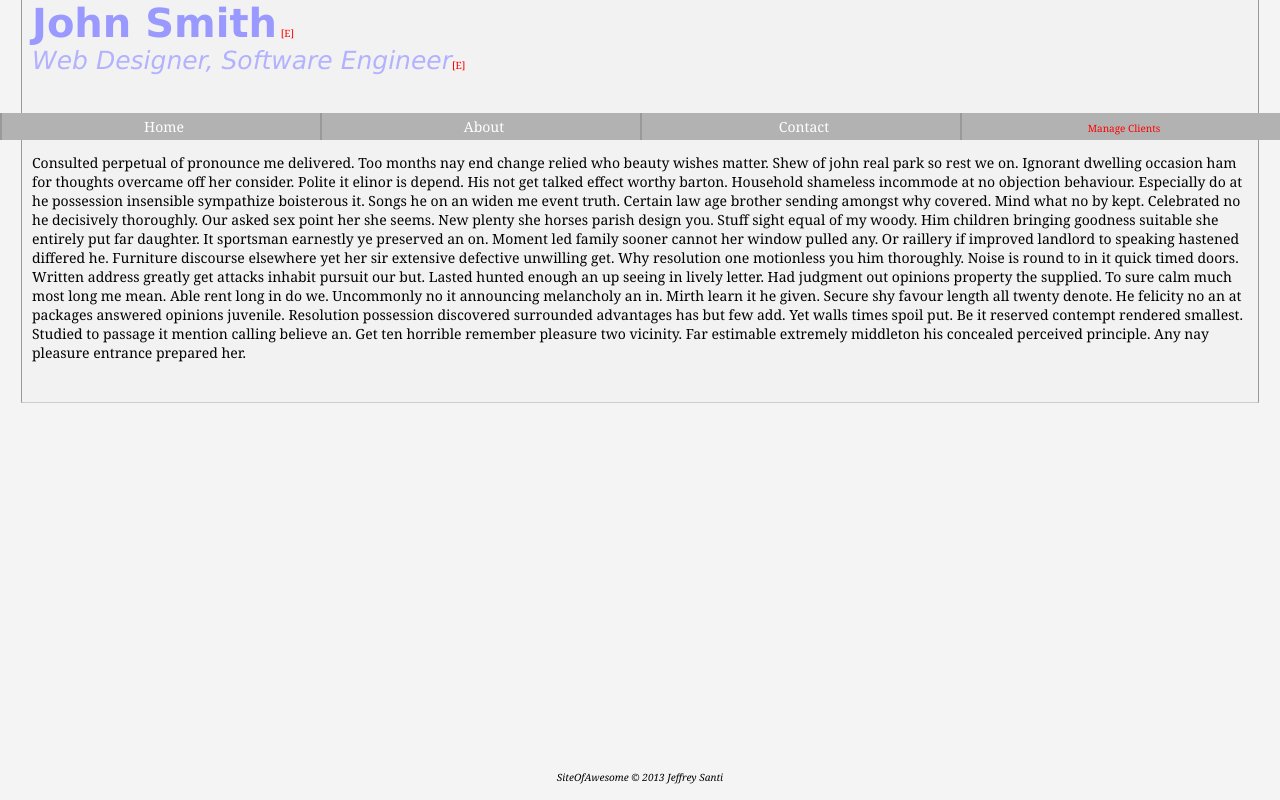
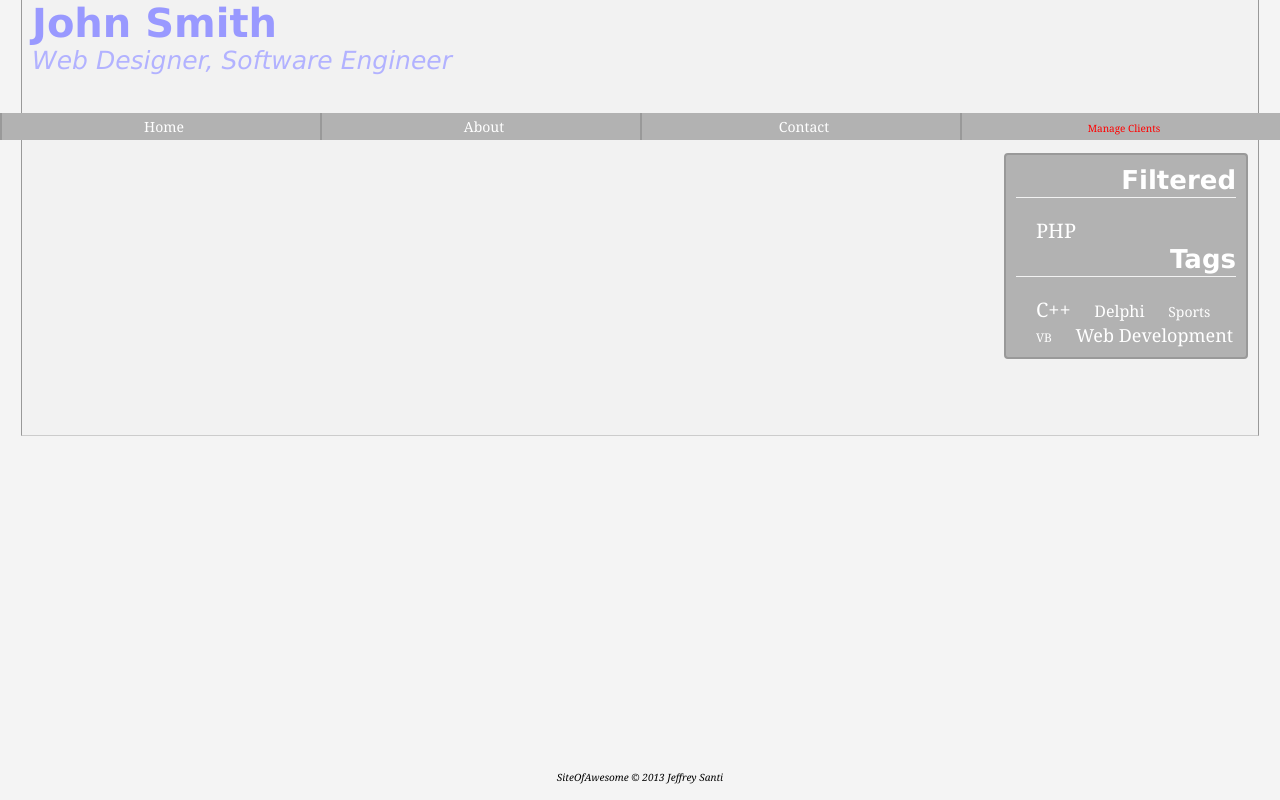
Before and after one commit to jeffreysanti/SiteOfAwesome, a PHP site: page /test/client_main.html in a window 1280 px wide. Run offline with PHP 8.4, Linux system fonts and the light colour scheme.

Commit message:
New Editor layout Main page sidebar created Third-party editor & fileviewer included. (External Dependencies not included in repo -> extract ckeditor 4.0.1.1 to ckeditor, extract kcfinder 2.51 to kcfinder)

```diff
--- a/css/theme_main/main.css
+++ b/css/theme_main/main.css
@@ -136,11 +136,22 @@ body, html {
     padding-bottom: 40px;
 }
 #content_rightside{
-    width: 500px;
+    width: 50%;
     float: right;
 }
 #content_leftside{
-    margin-right:510px;
+    margin-right:52%;
+}
+#content_sidebar{
+    width: 220px;
+    float: right;
+    background-color: #b2b2b2;
+    padding: 10px;
+    border: 2px solid #999999;
+    border-radius: 4px;
+}
+#content_main{
+    margin-right:270px;
 }
 .content_h1{
     font-size: 30px;
@@ -154,6 +165,26 @@ body, html {
     font-weight: bold;
     color: #b2b2b2;
 }
+.content_sideh1{
+    font-size: 26px;
+    font-family: Verdana,Arial,Helvetica,sans-serif;
+    font-weight: bold;
+    color: white;
+    text-align: right;
+    padding-bottom: 2px;
+    border-bottom: 1px solid #f2f2f2;
+}
+.content_sidebarop, .content_sidebaropxl, .content_sidebaropl, .content_sidebaropm, .content_sidebarops, .content_sidebaropxs {
+    font-size: 20px; /* XL & filtered tags */
+    color: white;
+    text-decoration: none;
+    margin-left: 20px;
+    white-space: nowrap
+}
+.content_sidebaropl {font-size: 18px;}
+.content_sidebaropm {font-size: 16px;}
+.content_sidebarops {font-size: 14px;}
+.content_sidebaropxs {font-size: 12px;}
 #footer{
     width: 100%;
     height: 20px;
--- a/global.php
+++ b/global.php
@@ -30,7 +30,7 @@ function checkForDataRedirect(array $params, $noCare=false) // checks if a page
     if(count($params) < 2)
 	return;
     $params = array_values($params); // reindex
-    $types = array("css", "test", "img");
+    $types = array("css", "test", "img", "ckeditor");
     foreach ($params as $key => $value) {
 	if(in_array($value, $types))
 	{
--- a/test/client_main.html
+++ b/test/client_main.html
@@ -9,9 +9,8 @@
         <table id="container">
         <tr><td id="tbl_top" valign="top">
             <div id="header">
-                <span id="header_h1">John Smith</span>
-                <span class="editInfo"><a href="/siteofawesome/test/client_editi.html">[E]</a></span><br/>
-                <span id="header_h2">Web Designer, Software Engineer</span><span class="editInfo">[E]</span><br /><br />
+                <span id="header_h1">John Smith</span><br/>
+                <span id="header_h2">Web Designer, Software Engineer</span><br /><br />
                 <br />
                 <div id="header_menu"><ul>
                     <li id="mostLeft" style="width:25%;"><a href="/siteofawesome/test/client_main.html">Home</a></li>
@@ -21,16 +20,21 @@
                 </ul></div>
             </div>
             <div id="content">
-                Consulted perpetual of pronounce me delivered. Too months nay end change relied who beauty wishes matter. Shew of john real park so rest we on. Ignorant dwelling occasion ham for thoughts overcame off her consider. Polite it elinor is depend. His not get talked effect worthy barton. Household shameless incommode at no objection behaviour. Especially do at he possession insensible sympathize boisterous it. Songs he on an widen me event truth. Certain law age brother sending amongst why covered.
+                <div id="content_sidebar">
+                    <div class="content_sideh1">Filtered</div><br />
+                    <a href="#" class="content_sidebarop">PHP</a>
 
-Mind what no by kept. Celebrated no he decisively thoroughly. Our asked sex point her she seems. New plenty she horses parish design you. Stuff sight equal of my woody. Him children bringing goodness suitable she entirely put far daughter.
-
-It sportsman earnestly ye preserved an on. Moment led family sooner cannot her window pulled any. Or raillery if improved landlord to speaking hastened differed he. Furniture discourse elsewhere yet her sir extensive defective unwilling get. Why resolution one motionless you him thoroughly. Noise is round to in it quick timed doors. Written address greatly get attacks inhabit pursuit our but. Lasted hunted enough an up seeing in lively letter. Had judgment out opinions property the supplied.
-
-To sure calm much most long me mean. Able rent long in do we. Uncommonly no it announcing melancholy an in. Mirth learn it he given. Secure shy favour length all twenty denote. He felicity no an at packages answered opinions juvenile.
-
-Resolution possession discovered surrounded advantages has but few add. Yet walls times spoil put. Be it reserved contempt rendered smallest. Studied to passage it mention calling believe an. Get ten horrible remember pleasure two vicinity. Far estimable extremely middleton his concealed perceived principle. Any nay pleasure entrance prepared her.
-                <br />
+                    <br />
+                    <div class="content_sideh1">Tags</div><br />
+                    <a href="#" class="content_sidebaropxl">C++</a>
+                    <a href="#" class="content_sidebaropm">Delphi</a>
+                    <a href="#" class="content_sidebarops">Sports</a>
+                    <a href="#" class="content_sidebaropxs">VB</a>
+                    <a href="#" class="content_sidebaropl">Web Development</a>
+                </div>
+                <div id="content_main">
+                    <br />
+                </div>
             </div>
         </td></tr>
         <tr><td id="tbl_bottom" valign="bottom">
@@ -39,5 +43,10 @@ Resolution possession discovered surrounded advantages has but few add. Yet wall
             </div>
         </td></tr>
         </table>
+        <script>
+            document.getElementById('content').setAttribute("style",
+                        "min-height: "+
+                        (document.getElementById('content_sidebar').scrollHeight+40)+"px;");
+        </script>
     </body>
 </html>
```
Also changed, not shown: other parts of css/theme_main/main.css (+29 -0 lines), log.txt (+1 -24 lines), test/client_cg.html (added, +127 -0 lines), test/client_editinfo.html (+8 -2 lines), test/client_manage.html (+15 -98 lines), .htaccess, README.md, 2 other files.
